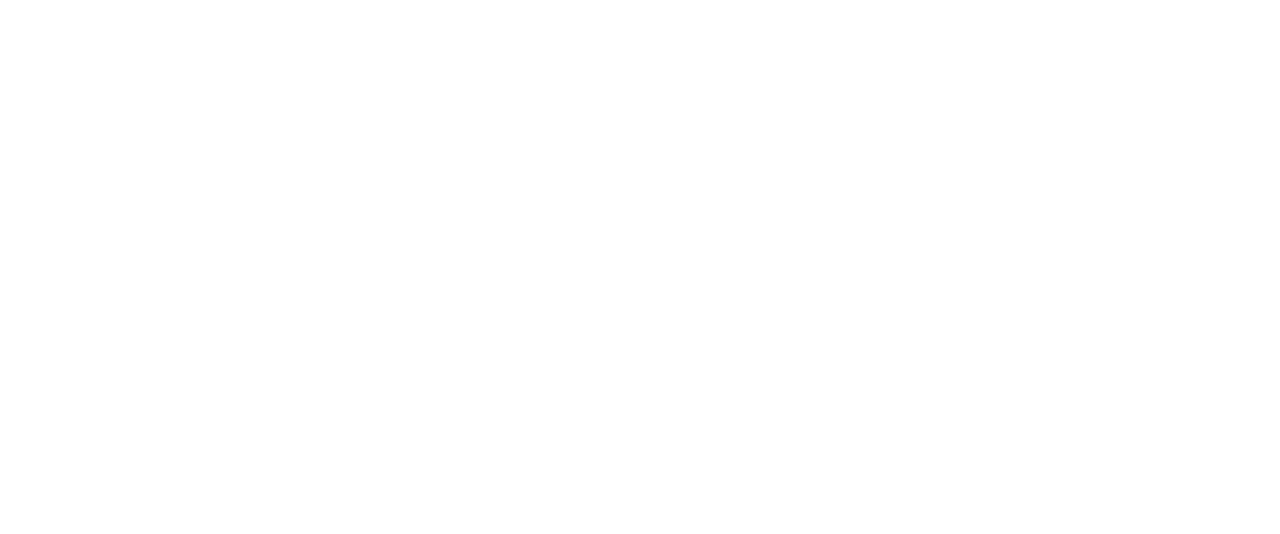
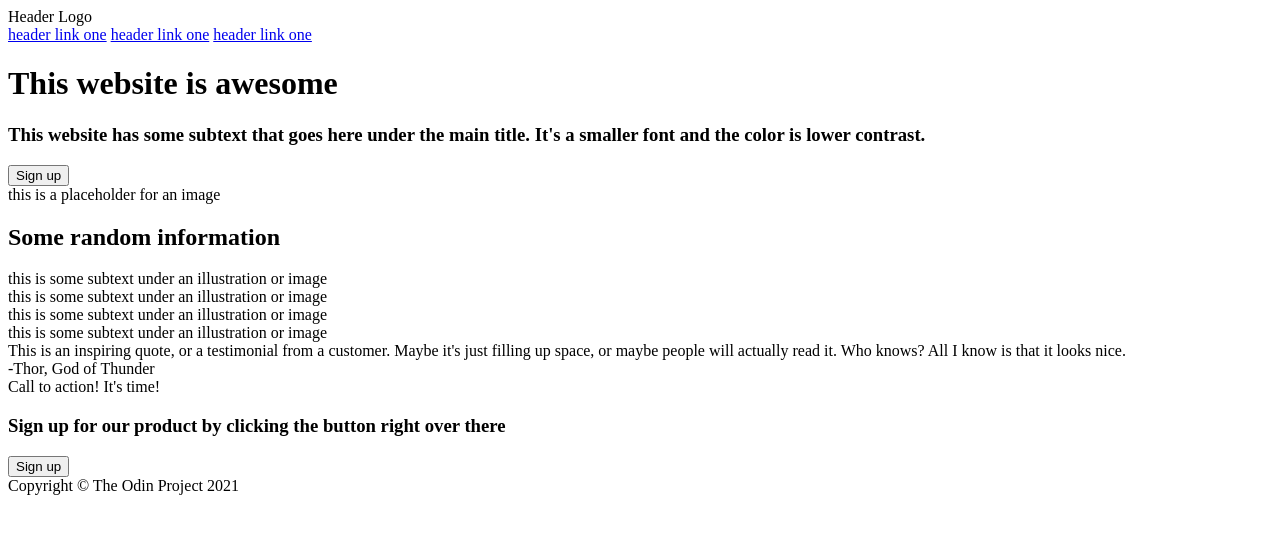
Before and after one commit to space-ghost24/Landing-Page, a plain HTML site: page index.html in a window 1280 px wide. Drawn offline with Linux system fonts and the light colour scheme.

Commit message:
Complete initial HTML structure

```diff
--- a/index.html
+++ b/index.html
@@ -13,5 +13,64 @@
 
 <body>
 
+    <header>
+        <div class="headerTop">
+            <span class="logo">Header Logo</span>
+            <nav class="links">
+                <a href="#">header link one</a>
+                <a href="#">header link one</a>
+                <a href="#">header link one</a>
+            </nav>
+            <div class="headerContent">
+                <div class="headerText">
+                    <h1>This website is awesome</h1>
+                    <h3>This website has some subtext that goes here under the main title. It's a smaller font and the color is lower contrast.</h3>
+                    <button>Sign up</button>
+                </div>
+                <div class="headerImage">this is a placeholder for an image</div>
+            </div>
+        </div>
+    </header>
+
+    <section class="info">
+        <h2>Some random information</h2>
+        <div class="infoContent">
+            <div class="items">
+                <div class="image"></div>
+                <div class="subtext">this is some subtext under an illustration or image</div>
+            </div>
+            <div class="items">
+                <div class="image"></div>
+                <div class="subtext">this is some subtext under an illustration or image</div>
+            </div>
+            <div class="items">
+                <div class="image"></div>
+                <div class="subtext">this is some subtext under an illustration or image</div>
+            </div>
+            <div class="items">
+                <div class="image"></div>
+                <div class="subtext">this is some subtext under an illustration or image</div>
+            </div>
+        </div>
+    </section>
+
+    <section class="quotes">
+        <div class="mainQuote">This is an inspiring quote, or a testimonial from a customer. Maybe it's just filling up space, or maybe people will actually read it. Who knows? All I know is that it looks nice.
+            <div class="thor">-Thor, God of Thunder</div>
+        </div>
+    </section>
+
+    <section class="signup">
+        <div>
+            <span class="logo">Call to action! It's time!</span>
+            <h3>Sign up for our product by clicking the button right over there</h3>
+        </div>
+        <button class="bottomButton">Sign up</button>
+    </section>
+
+    <footer>
+        Copyright © The Odin Project 2021
+    </footer>
+
 </body>
 </html>
```
